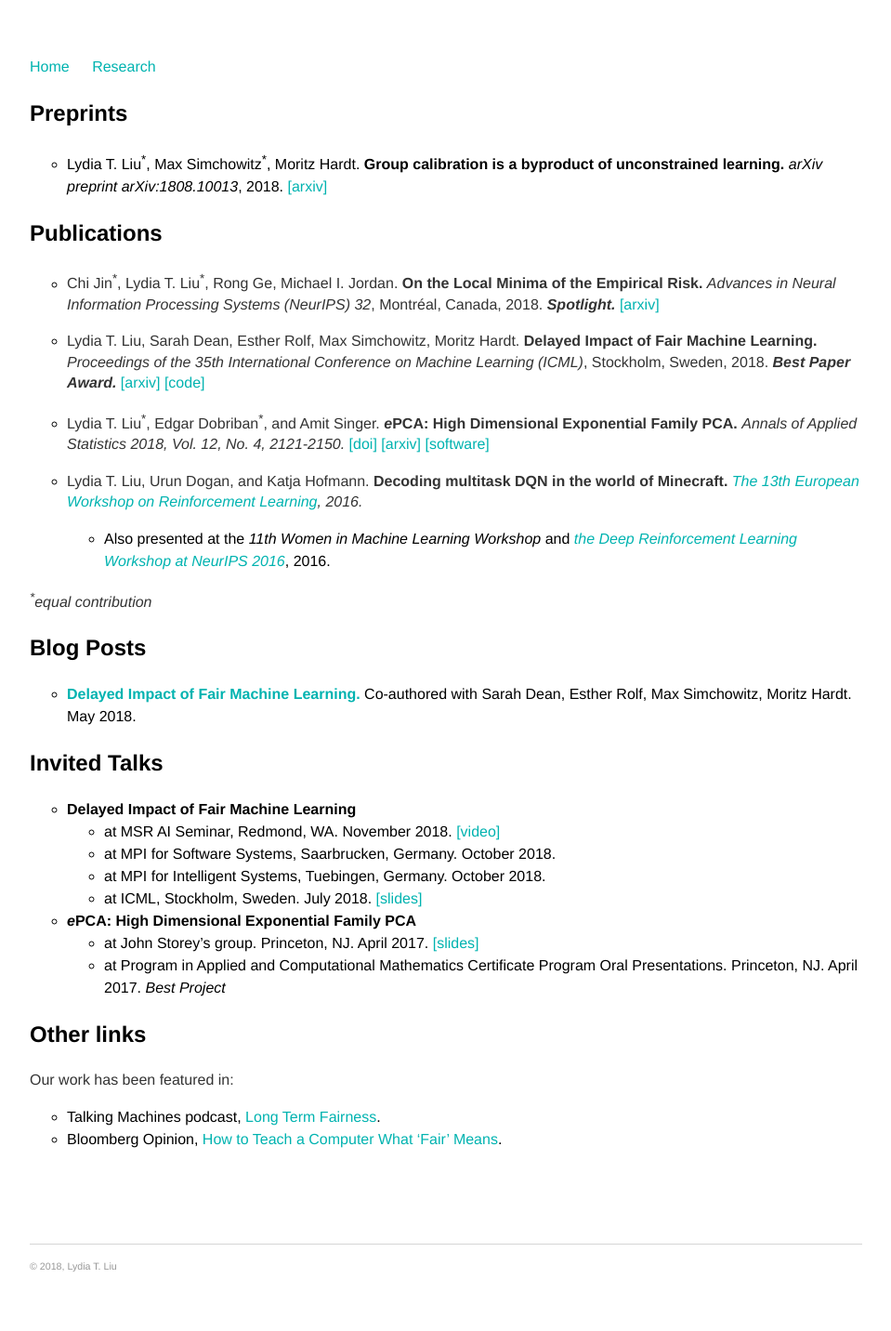
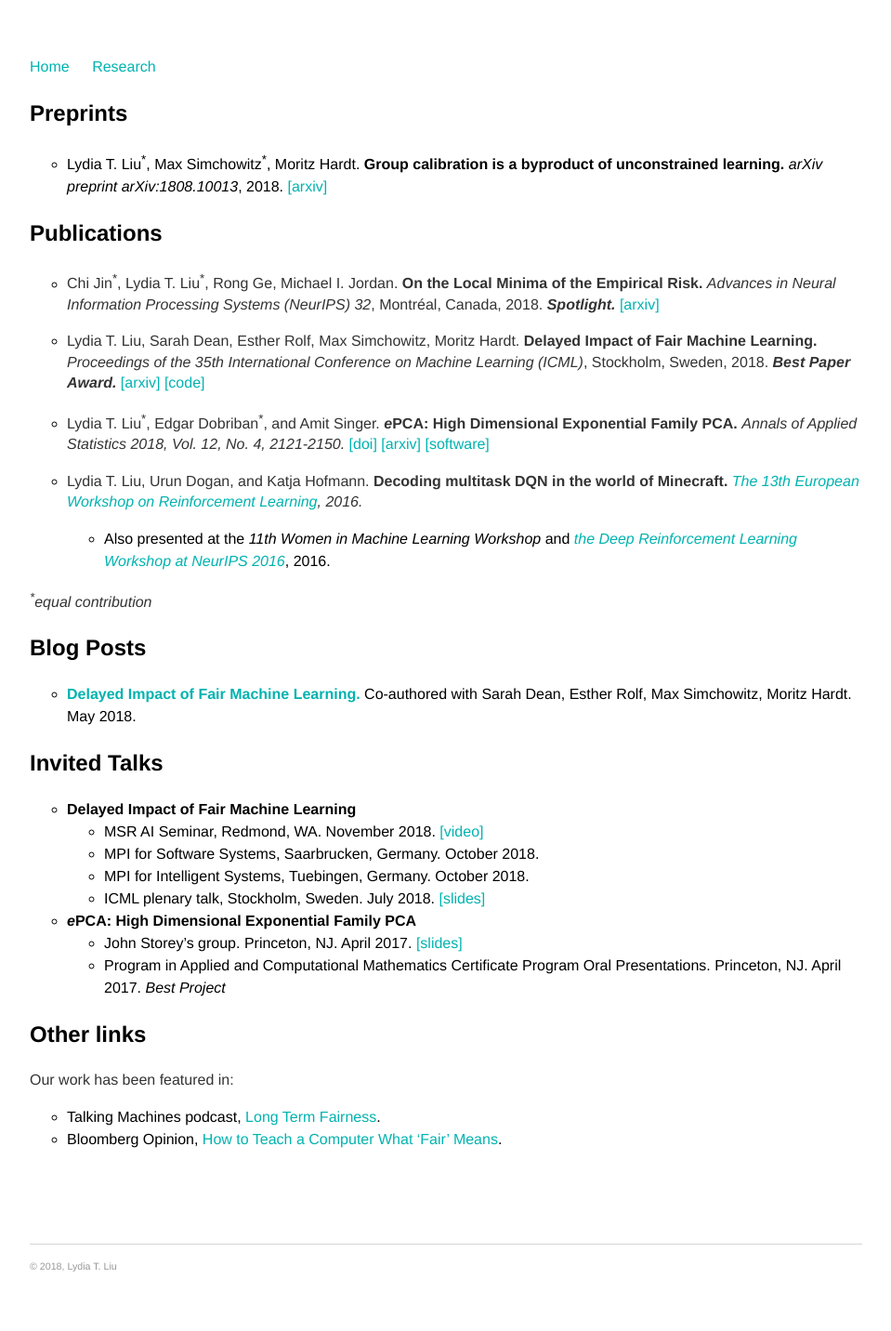
Before and after one commit to serenalwang/serenalwang.github.io, a Jekyll site: the page built from projects.md, in a window 1280 px wide. Shown: the whole page at 93% size, without its empty margins (160-1119 px from the left). Built offline with Jekyll 4.4.1, drawn with Linux system fonts in a browser that asks for light colours.

Commit message:
Update projects.md

```diff
--- a/projects.md
+++ b/projects.md
@@ -27,16 +27,16 @@ title: Research
 ### Invited Talks
 
 * **Delayed Impact of Fair Machine Learning**
-  * at MSR AI Seminar, Redmond, WA. November 2018. [[video]](https://youtu.be/8cDVtXjvq9s)
-  * at MPI for Software Systems, Saarbrucken, Germany. October 2018.
-  * at MPI for Intelligent Systems, Tuebingen, Germany. October 2018.
-  * at ICML, Stockholm, Sweden. July 2018. [[slides]](/assets/icml_talk_2018.pdf)
+  * MSR AI Seminar, Redmond, WA. November 2018. [[video]](https://youtu.be/8cDVtXjvq9s)
+  * MPI for Software Systems, Saarbrucken, Germany. October 2018.
+  * MPI for Intelligent Systems, Tuebingen, Germany. October 2018.
+  * ICML plenary talk, Stockholm, Sweden. July 2018. [[slides]](/assets/icml_talk_2018.pdf)
 
 
 
 * ***e*****PCA: High Dimensional Exponential Family PCA**
-  * at John Storey's group. Princeton, NJ. April 2017. [[slides]](/assets/epca_talk_apr20.pdf)
-  * at Program in Applied and Computational Mathematics Certificate Program Oral Presentations. Princeton, NJ. April 2017. *Best Project*
+  * John Storey's group. Princeton, NJ. April 2017. [[slides]](/assets/epca_talk_apr20.pdf)
+  * Program in Applied and Computational Mathematics Certificate Program Oral Presentations. Princeton, NJ. April 2017. *Best Project*
 
 
 
```
